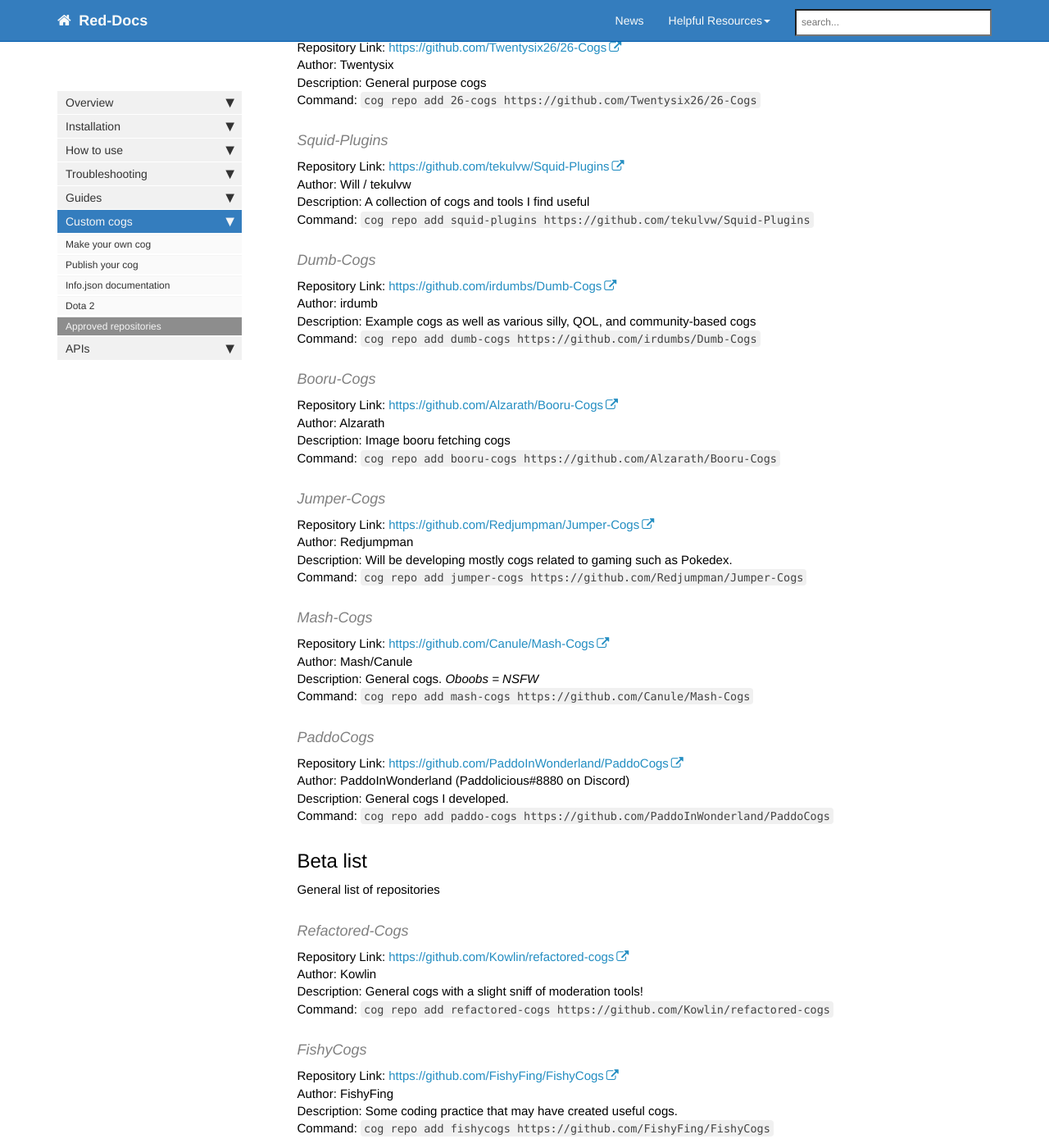
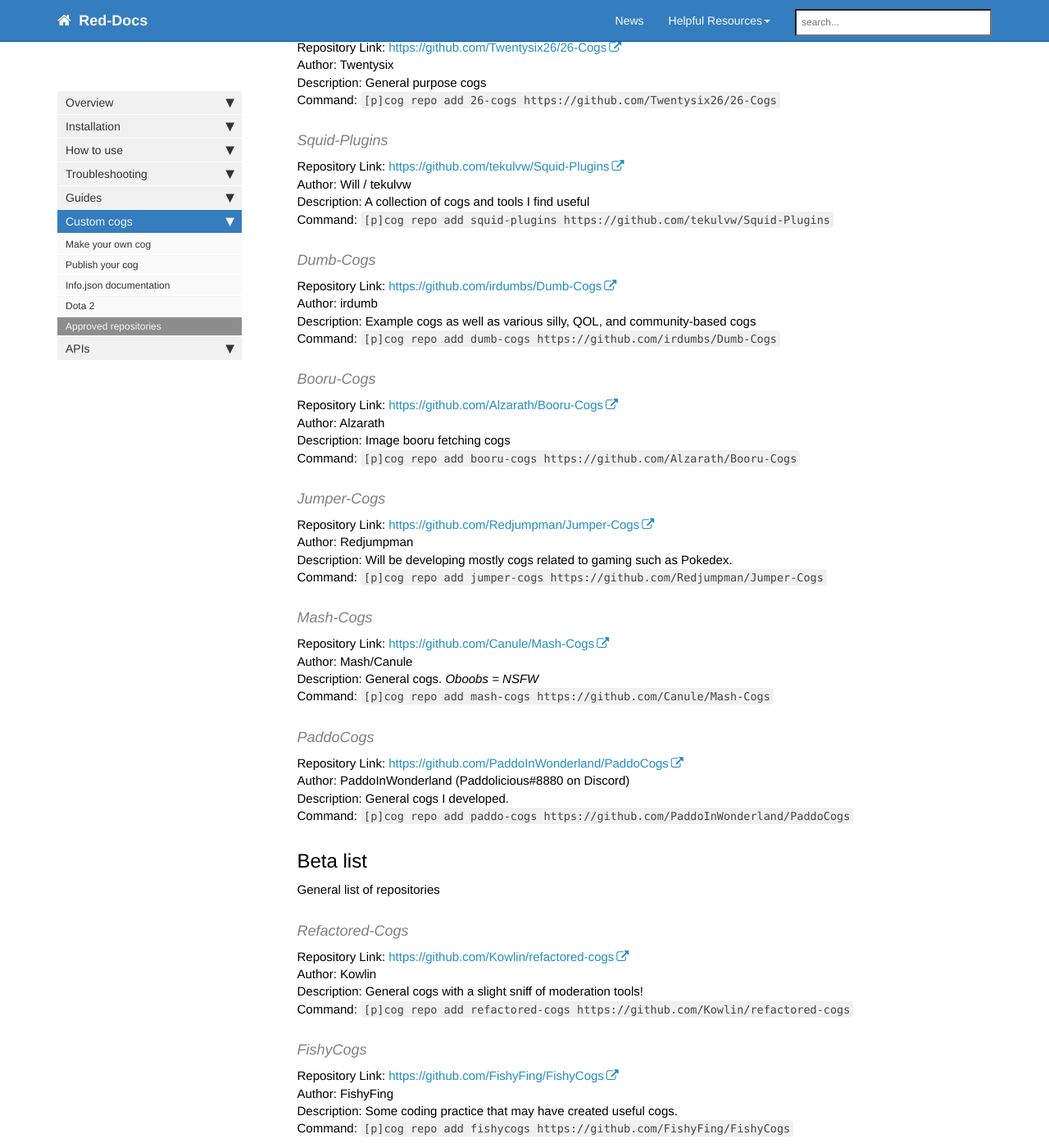
Before and after one commit to Twentysix26/Red-Docs, a Jekyll site: the page built from red/red_cog_approved_repos.md, in a window 1280 px wide and 1400 px high, scrolled down 505 px. Shown: the whole window at 82% size. Built offline with Jekyll 4.4.1, drawn with Linux system fonts in a browser that asks for light colours; nearby versions of some CDN libraries; comment, search, counter and statistics services are not loaded; some of the changed text lies outside the part shown.

```diff
--- a/red/red_cog_approved_repos.md
+++ b/red/red_cog_approved_repos.md
@@ -13,7 +13,7 @@ This page lists all of the approved cog repositories for Red.
 
 To install a community made cog you need to add the repository first.
 Use the command thats listed below the repository.
-After that you can use ``cog list reponame`` to check on what cogs you can install.
+After that you can use ``[p]cog list reponame`` to check on what cogs you can install.
 
 ## Approved list
 
@@ -23,43 +23,43 @@ High quality repositories
 Repository Link: [https://github.com/Twentysix26/26-Cogs](https://github.com/Twentysix26/26-Cogs)
 Author: Twentysix
 Description: General purpose cogs
-Command: ``cog repo add 26-cogs https://github.com/Twentysix26/26-Cogs``
+Command: ``[p]cog repo add 26-cogs https://github.com/Twentysix26/26-Cogs``
 
 #### Squid-Plugins
 Repository Link: [https://github.com/tekulvw/Squid-Plugins](https://github.com/tekulvw/Squid-Plugins)
 Author: Will / tekulvw
 Description: A collection of cogs and tools I find useful
-Command: ``cog repo add squid-plugins https://github.com/tekulvw/Squid-Plugins``
+Command: ``[p]cog repo add squid-plugins https://github.com/tekulvw/Squid-Plugins``
 
 #### Dumb-Cogs
 Repository Link: [https://github.com/irdumbs/Dumb-Cogs](https://github.com/irdumbs/Dumb-Cogs)
 Author: irdumb
 Description: Example cogs as well as various silly, QOL, and community-based cogs
-Command: ``cog repo add dumb-cogs https://github.com/irdumbs/Dumb-Cogs``
+Command: ``[p]cog repo add dumb-cogs https://github.com/irdumbs/Dumb-Cogs``
 
 #### Booru-Cogs
 Repository Link: [https://github.com/Alzarath/Booru-Cogs](https://github.com/Alzarath/Booru-Cogs)
 Author: Alzarath
 Description: Image booru fetching cogs
-Command: ``cog repo add booru-cogs https://github.com/Alzarath/Booru-Cogs``
+Command: ``[p]cog repo add booru-cogs https://github.com/Alzarath/Booru-Cogs``
 
 #### Jumper-Cogs
 Repository Link: [https://github.com/Redjumpman/Jumper-Cogs](https://github.com/Redjumpman/Jumper-Cogs)
 Author: Redjumpman
 Description: Will be developing mostly cogs related to gaming such as Pokedex.
-Command: ``cog repo add jumper-cogs https://github.com/Redjumpman/Jumper-Cogs``
+Command: ``[p]cog repo add jumper-cogs https://github.com/Redjumpman/Jumper-Cogs``
 
 #### Mash-Cogs
 Repository Link: [https://github.com/Canule/Mash-Cogs](https://github.com/Canule/Mash-Cogs)
 Author: Mash/Canule
 Description: General cogs. *Oboobs = NSFW*
-Command: ``cog repo add mash-cogs https://github.com/Canule/Mash-Cogs``
+Command: ``[p]cog repo add mash-cogs https://github.com/Canule/Mash-Cogs``
 
 #### PaddoCogs
 Repository Link: [https://github.com/PaddoInWonderland/PaddoCogs](https://github.com/PaddoInWonderland/PaddoCogs)
 Author: PaddoInWonderland (Paddolicious#8880 on Discord)
 Description: General cogs I developed.
-Command: ``cog repo add paddo-cogs https://github.com/PaddoInWonderland/PaddoCogs``
+Command: ``[p]cog repo add paddo-cogs https://github.com/PaddoInWonderland/PaddoCogs``
 
 ## Beta list
 
@@ -69,28 +69,28 @@ General list of repositories
 Repository Link: [https://github.com/Kowlin/refactored-cogs](https://github.com/Kowlin/refactored-cogs)
 Author: Kowlin
 Description: General cogs with a slight sniff of moderation tools!
-Command: ``cog repo add refactored-cogs https://github.com/Kowlin/refactored-cogs``
+Command: ``[p]cog repo add refactored-cogs https://github.com/Kowlin/refactored-cogs``
 
 #### FishyCogs
 Repository Link: [https://github.com/FishyFing/FishyCogs](https://github.com/FishyFing/FishyCogs)
 Author: FishyFing
 Description: Some coding practice that may have created useful cogs.
-Command: ``cog repo add fishycogs https://github.com/FishyFing/FishyCogs``
+Command: ``[p]cog repo add fishycogs https://github.com/FishyFing/FishyCogs``
 
 #### Eslyium-Cogs
 Repository Link: [https://github.com/Eslyium/Eslyium-Cogs](https://github.com/Eslyium/Eslyium-Cogs)
 Author: Eslyium
 Description: General and NSFW cogs.
-Command: ``cog repo add eslyium-cogs https://github.com/Eslyium/Eslyium-Cogs``
+Command: ``[p]cog repo add eslyium-cogs https://github.com/Eslyium/Eslyium-Cogs``
 
 #### Maybe-Useful-Cogs
 Repository Link: [https://github.com/AznStevy/Maybe-Useful-Cogs](https://github.com/AznStevy/Maybe-Useful-Cogs)
 Author: Stevy
 Description: General cogs.
-Command: ``cog repo add maybe-useful-cogs https://github.com/AznStevy/Maybe-Useful-Cogs``
+Command: ``[p]cog repo add maybe-useful-cogs https://github.com/AznStevy/Maybe-Useful-Cogs``
 
 #### Ax-Cogs
 Repository Link: [https://github.com/Aioxas/Ax-Cogs](https://github.com/Aioxas/Ax-Cogs)
 Author: Aioxas
 Description: Weird cogs that might or might not be useful for your needs.
-Command: ``cog repo add ax-cogs https://github.com/Aioxas/Ax-Cogs``
+Command: ``[p]cog repo add ax-cogs https://github.com/Aioxas/Ax-Cogs``
```
